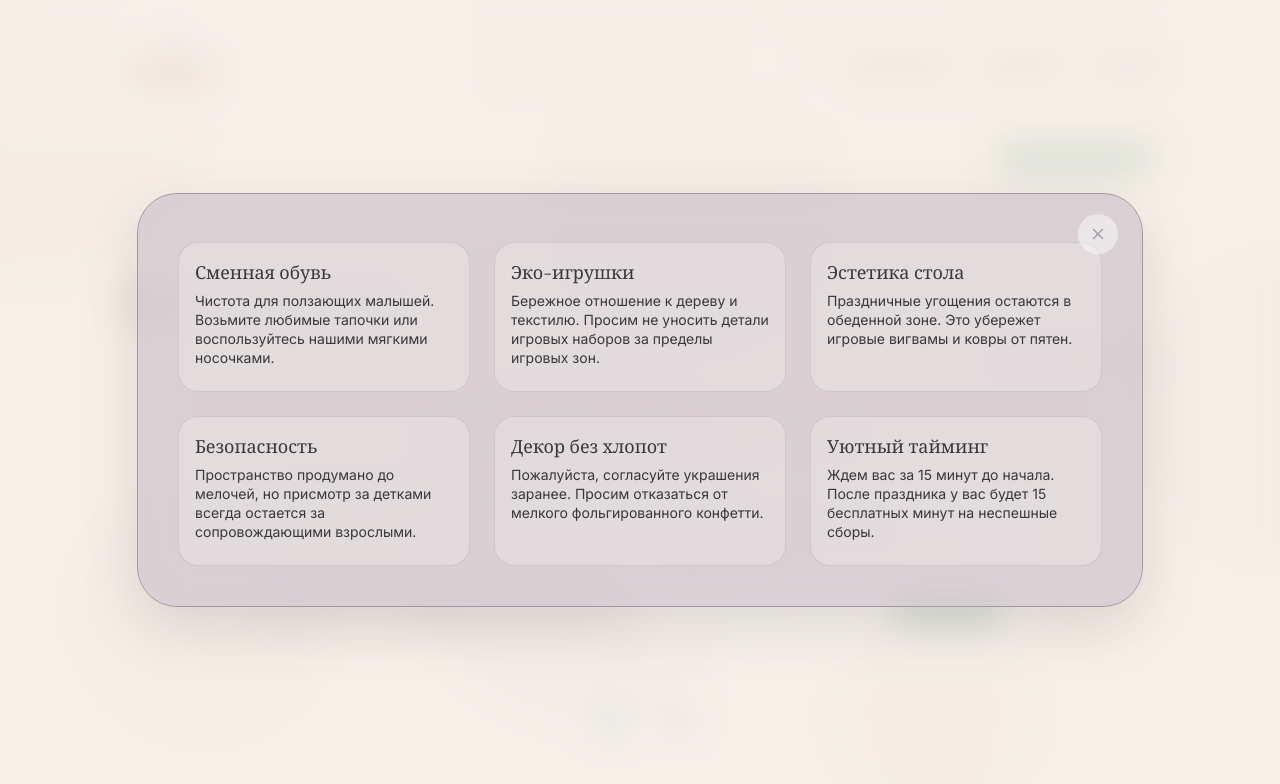
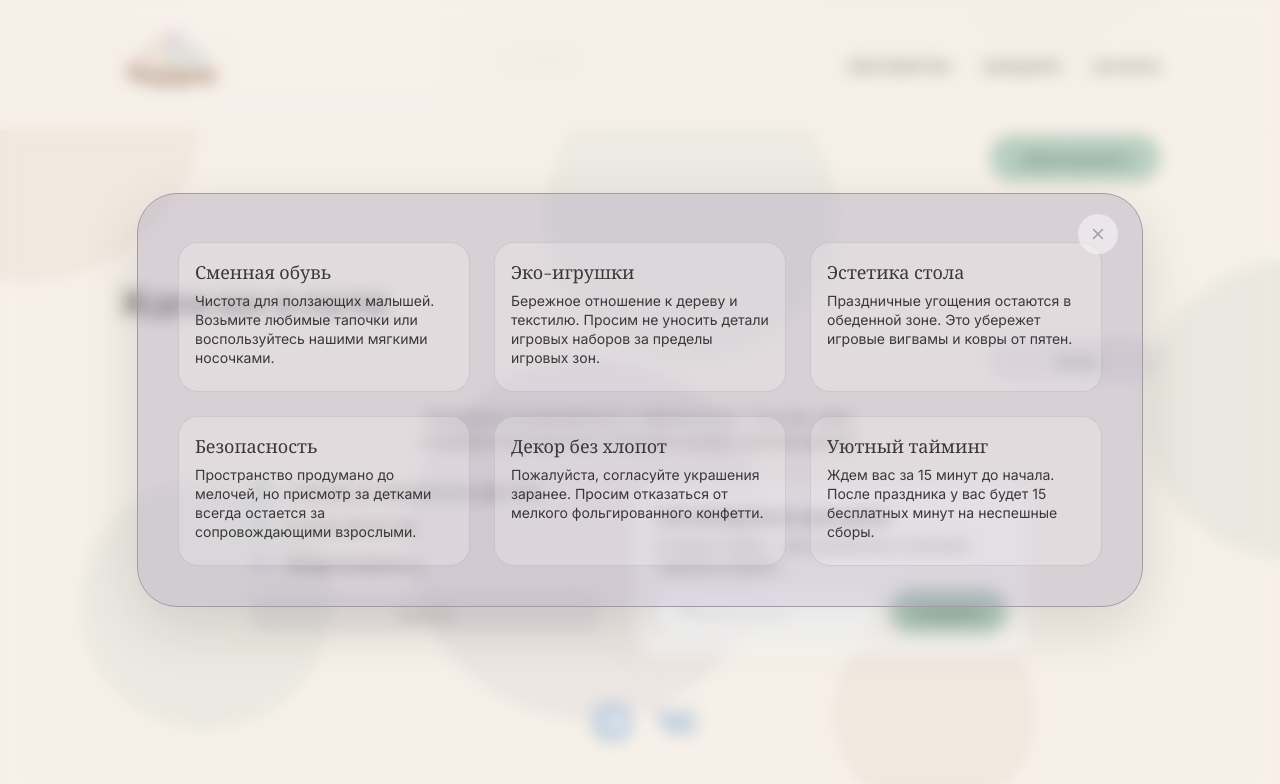
Before and after one commit to ladashum/cherdak-loft, a React (Vite) app: page / in a window 1280 px wide. Both pictures are taken after a click on the button "правила". Shown: the part 1368-2152 px from the top of the page. Built offline with nearby package versions, Linux system fonts and the light colour scheme.

Commit message:
Update App.css

```diff
--- a/src/App.css
+++ b/src/App.css
@@ -4,6 +4,20 @@
   max-width: 1120px;
   margin: 0 auto;
   padding: 0 20px;
+}
+
+.modal-overlay {
+  position: fixed;
+  inset: 0;
+  background: transparent;
+  backdrop-filter: blur(8px);
+  -webkit-backdrop-filter: blur(8px);
+  z-index: 1000;
+  display: flex;
+  align-items: center;
+  justify-content: center;
+  padding: 20px;
+  animation: fadeIn 0.2s ease;
 }
 
 @media (min-width: 768px) {
@@ -71,17 +85,19 @@
   background: #a8c4b0;
 }
 
+/* Shared modal overlay + animation */
 .modal-overlay {
   position: fixed;
   inset: 0;
-  z-index: 9999;
+  background: transparent;
+  backdrop-filter: blur(8px);
+  -webkit-backdrop-filter: blur(8px);
+  z-index: 1000;
   display: flex;
   align-items: center;
   justify-content: center;
   padding: 20px;
-  background: rgba(247, 240, 233, 0.7);
-  backdrop-filter: blur(16px);
-  -webkit-backdrop-filter: blur(16px);
+  animation: fadeIn 0.2s ease;
 }
 
 @keyframes fadeIn {
```
